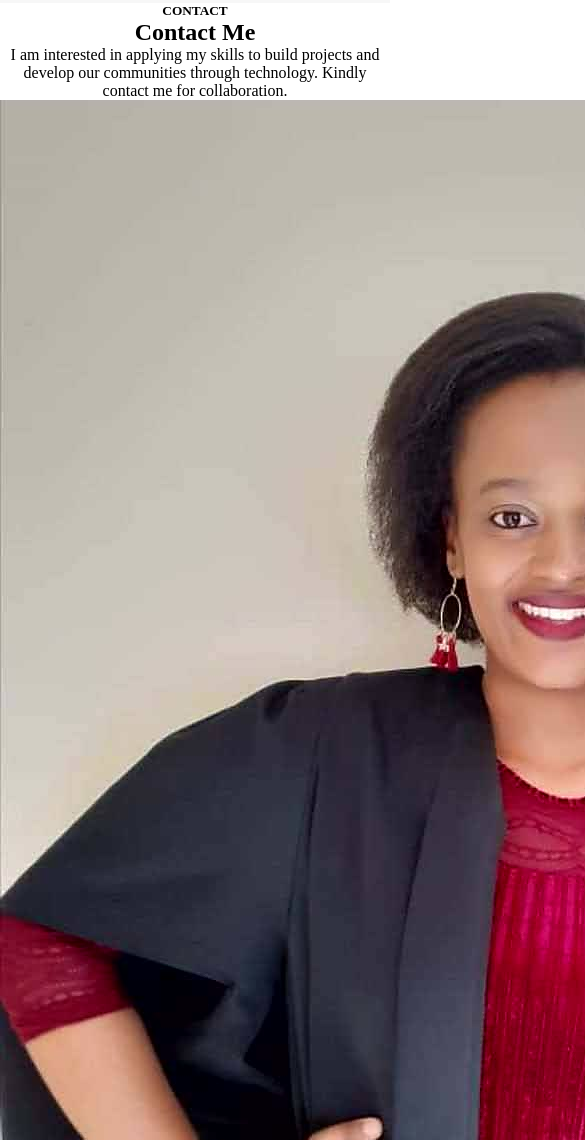
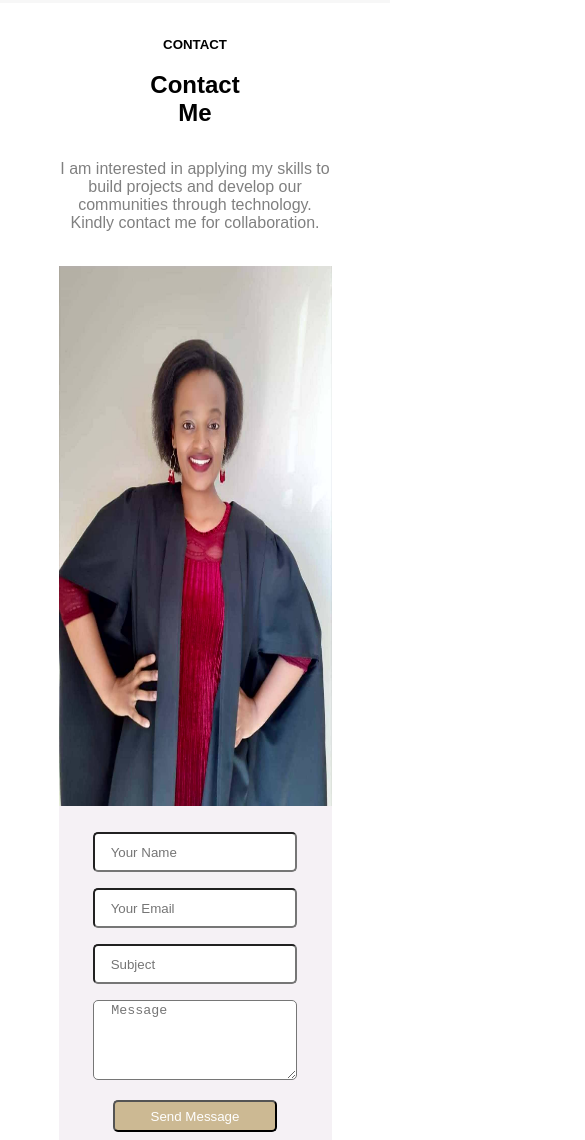
Before and after one commit to Babalwa01/Babalwa01.github.io, a plain HTML site: page index.html in a window 390 px wide. Shown: the part 9940-11080 px from the top of the page, 585 px wide, since content can reach past the window. Drawn offline with Linux system fonts and the light colour scheme.

Commit message:
contact mobile section added

```diff
--- a/CSS/styling.css
+++ b/CSS/styling.css
@@ -708,6 +708,82 @@ meter::-webkit-meter-optimum-value {
         grid-row: 48/49;
         grid-column: 5/17;
         color: grey;
+    }
+
+    #contact-sec {
+        font-family: sans-serif;
+        width: 100%;
+        text-align: center;
+        display: grid;
+        grid-template-rows: repeat(37, minmax(4vh, auto));
+        grid-template-columns: repeat(20, 5%);
+    }
+
+    #contact-sec h5 {
+        grid-row: 2/3;
+        grid-column: 9/13;
+    }
+
+    #contact-sec h1 {
+        grid-row: 3/4;
+        grid-column: 8/14;
+    }
+
+    #contact-sec p {
+        grid-row: 5/6;
+        grid-column: 4/18;
+        color: grey;
+    }
+
+    #contact-sec .pic-form {
+        grid-row: 7/37;
+        grid-column: 4/18;
+        background-color: rgb(245, 241, 245);
+    }
+
+    .pic-form img {
+        width: 100%;
+        height: 64vh;
+    }
+
+    .pic-form .form-container {
+        display: grid;
+        grid-template-columns: repeat(10, 10%);
+    }
+
+    .contact-form {
+        margin-top: 8%;
+    }
+
+    .contact-form input {
+        width: 75%;
+        height: 2.5rem;
+        border-radius: 5px;
+        margin-bottom: 1rem;
+        padding-left: 1rem;
+    }
+    .contact-form #message-area {
+        margin-bottom: 1rem;
+        border-radius: 5px;
+        padding-left: 1.1rem;
+        width: 75%;
+        height: 5rem;
+    }
+
+    .contact-form button {
+        height: 2rem;
+        width: 60%;
+        margin-right: 14rem;
+        margin-right: 20%;
+        margin-left: 20%;
+        border-radius: 5px;
+        background-color: rgb(204, 185, 147);
+        color: white;
+        cursor: pointer;
+    }
+
+    .contact-form button:hover {
+        background-color: gray;
     }
 }
 
```
Also changed, not shown: index.html (+0 -1 lines).
